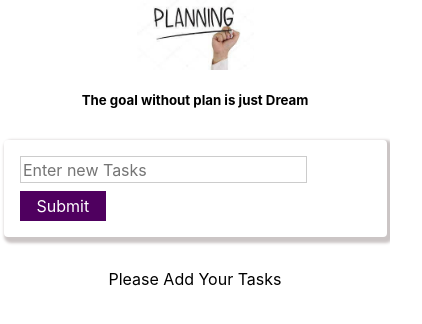
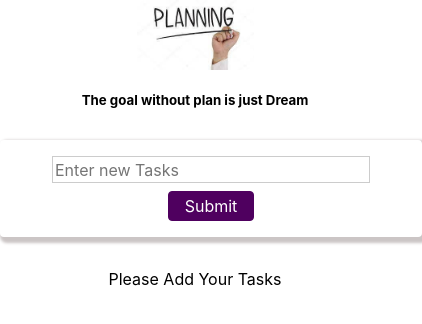
Before and after one commit to melika760/TodoList, a React (Create React App) app: page / in a window 390 px wide. Shown: the top 324 px of the page, 422 px wide, since content can reach past the window. Built offline with nearby package versions, Linux system fonts and the light colour scheme.

Commit message:
media query edit

```diff
--- a/src/Components/AddTasks.js
+++ b/src/Components/AddTasks.js
@@ -36,7 +36,7 @@ return(
     <Card className={classes.input}>
     <form onSubmit={SubmitHandler}>
         <input type="text" placeholder="Enter new Tasks" onChange={AddNewTasks} value={Tasks}/>
-<Button type="submit">Submit</Button>
+<Button type="submit" className={classes.button}>Submit</Button>
     </form>
     </Card>
     </div>
--- a/src/Components/AddTasks.module.css
+++ b/src/Components/AddTasks.module.css
@@ -18,3 +18,15 @@
     outline: none;
     border-color: #4f005f;
   }
+
+    @media(max-width:840px){
+.button
+{
+  display: block;
+  margin: auto;
+}
+.input{
+  width: 100%;
+  text-align: center;
+}
+    }
--- a/src/Components/UI/Button.module.css
+++ b/src/Components/UI/Button.module.css
@@ -5,6 +5,7 @@
     color: white;
     padding: 0.25rem 1rem;
     cursor: pointer;
+    border-radius: 4px;
   }
 
   .button:hover,
```
